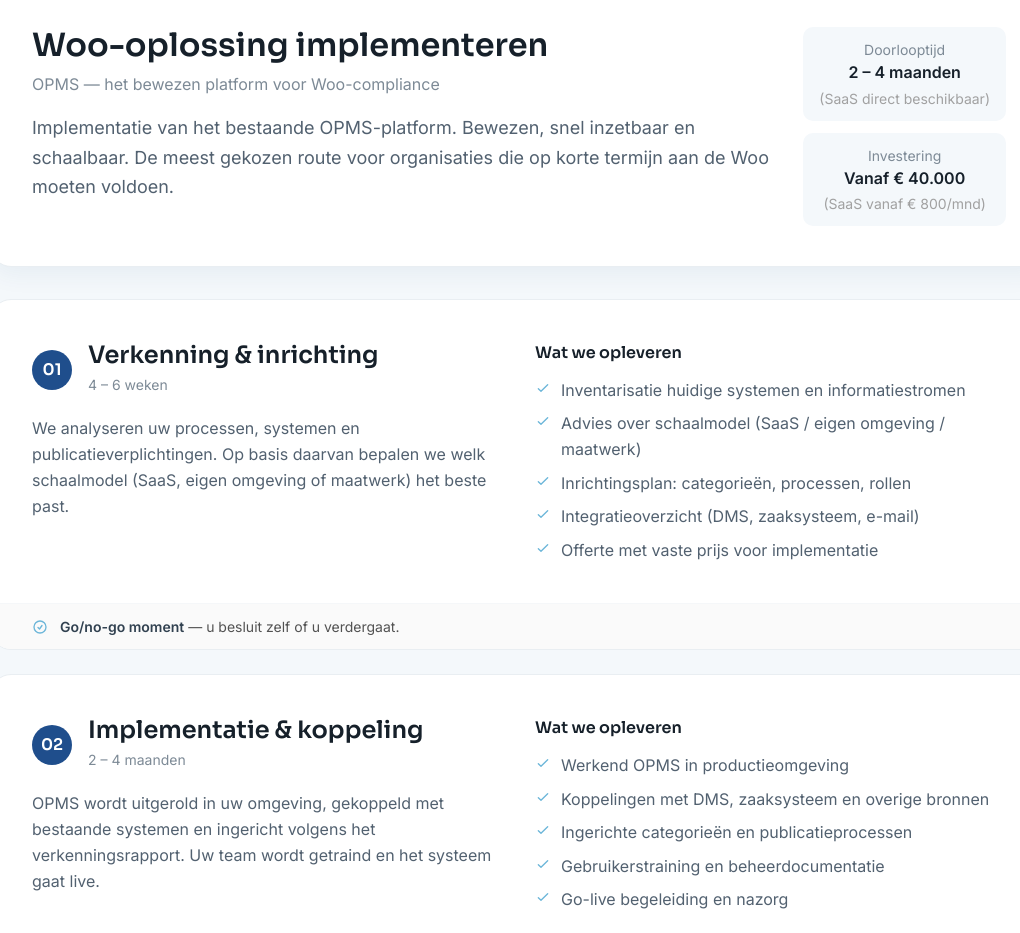
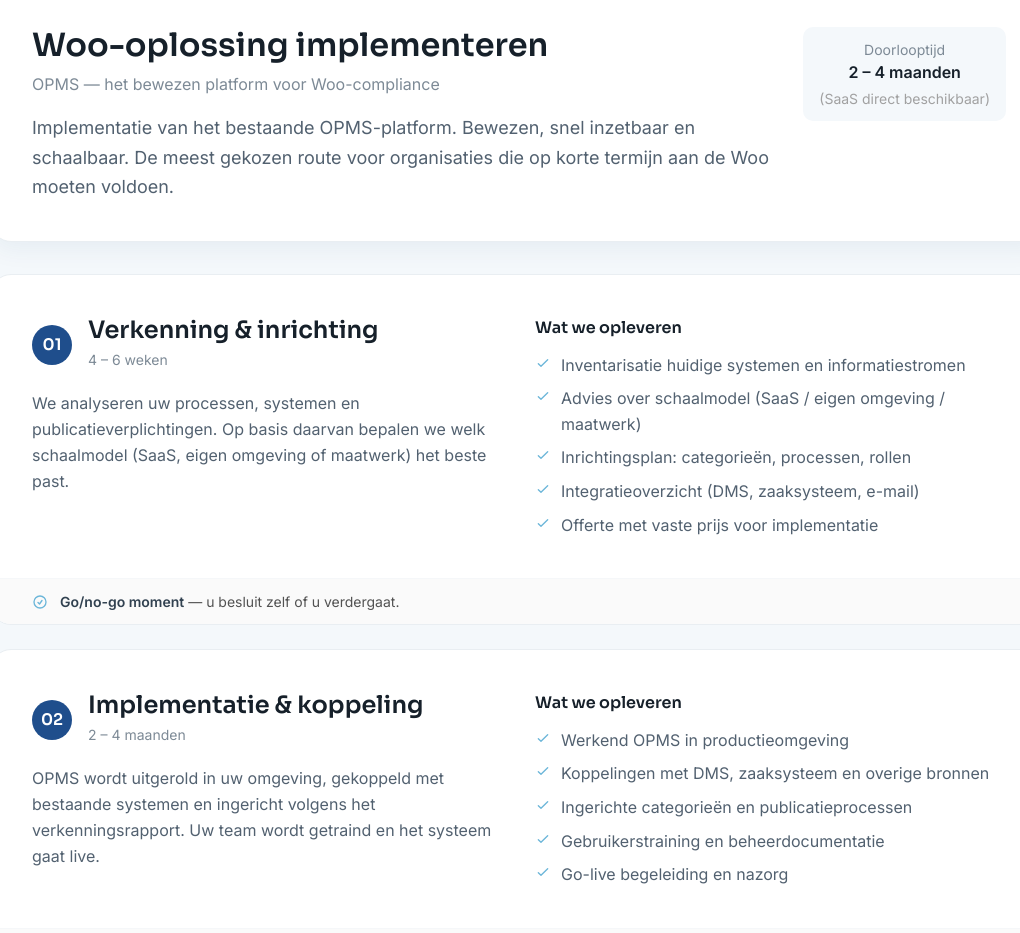
Before and after one commit to siberfx/Staterra, a React (Vite) app: page /aanpak in a window 1280 px wide. Shown: the part 1843-2776 px from the top of the page, without its empty margins (121-1141 px from the left). Built offline with nearby package versions, Linux system fonts and the light colour scheme; no server answers.

Commit message:
Remove investering blocks from Aanpak page
Removed both investering info cards (€40.000 and €30.000) from the
route detail section. Doorlooptijd block remains.

Co-Authored-By: Claude Opus 4.6 (1M context) <noreply@anthropic.com>

```diff
--- a/src/pages/Aanpak.tsx
+++ b/src/pages/Aanpak.tsx
@@ -380,13 +380,6 @@ export default function AanpakPage() {
                     <span className="block text-caption text-neutral-400 mt-0.5">{huidige.doorlooptijdSub}</span>
                   )}
                 </div>
-                <div className="rounded-[10px] bg-brand-100 px-4 py-3 text-center">
-                  <span className="block text-caption text-neutral-500">Investering</span>
-                  <span className="block text-body-sm font-semibold text-neutral-950">{huidige.investering}</span>
-                  {huidige.investeringSub && (
-                    <span className="block text-caption text-neutral-400 mt-0.5">{huidige.investeringSub}</span>
-                  )}
-                </div>
               </div>
             </div>
           </div>
```
